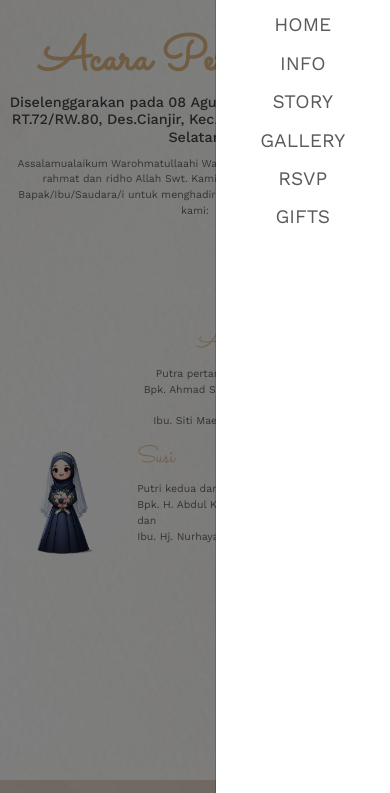
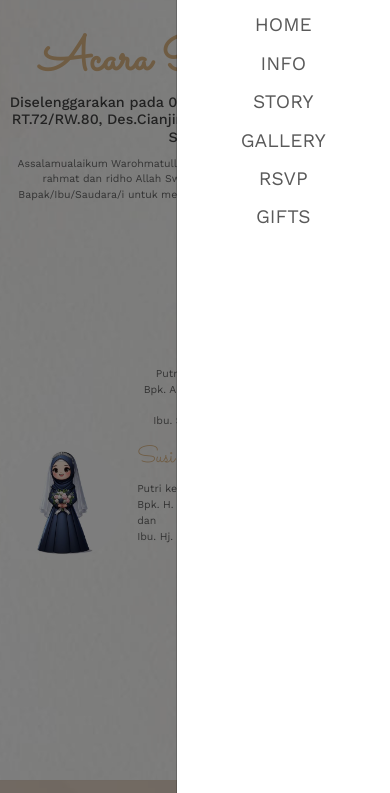
Before and after one commit to rbm-decor/andre.susi, a plain HTML site: page index.html in a window 390 px wide. Both pictures are taken after a click on the button "Toggle navigation". Shown: the part 895-1688 px from the top of the page. Drawn offline with nearby package versions, Linux system fonts and the light colour scheme; some packages are replaced by stand-ins of ours; a script that the page names is missing.

Commit message:
Update style.css

```diff
--- a/style.css
+++ b/style.css
@@ -469,8 +469,7 @@ footer li {
 }
 
     .mynavbar .offcanvas {
-  width: 45vw !important;
-  max-width: 400px;
+  width: 55vw !important;
 }
 
   .timeline li .timeline-image {
```
